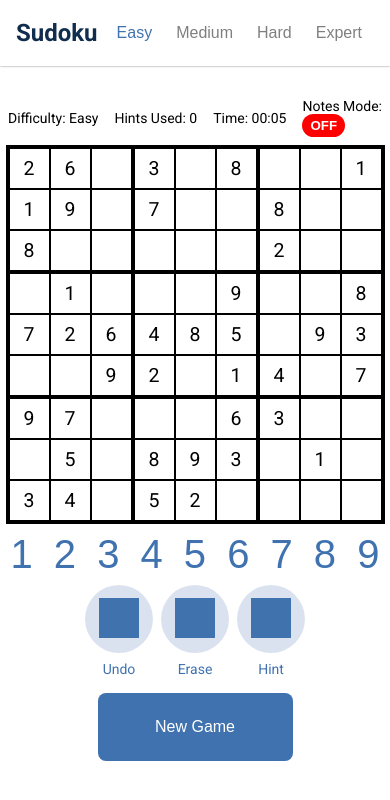
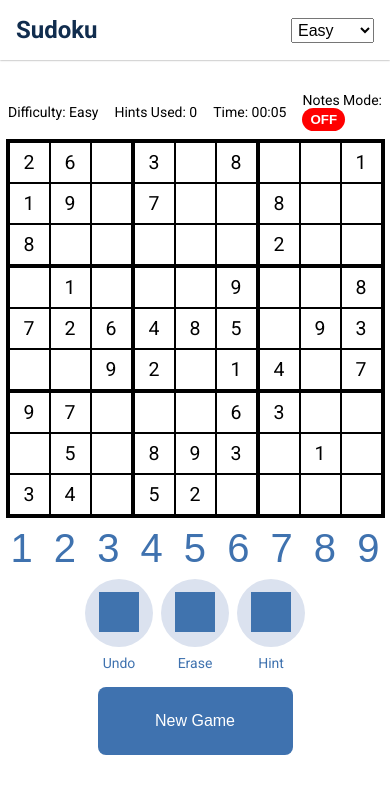
Before and after one commit to SamLeB1/sudoku, a React (Vite) app: page / in a window 390 px wide. Shown: the top 800 px of the page. Built offline with nearby package versions, Linux system fonts and the light colour scheme; grey boxes are pictures that could not be loaded.

Commit message:
added difficulty select for mobile

```diff
--- a/src/components/Header/Header.css
+++ b/src/components/Header/Header.css
@@ -22,6 +22,10 @@ header .btn-difficulty:hover {
 header .difficulty {
   display: flex;
 }
+header .difficulty-select {
+  font-size: 1rem;
+  padding: 0.125rem;
+}
 header .logo {
   color: #112d4e;
   font-size: 1.5rem;
--- a/src/components/Header/Header.tsx
+++ b/src/components/Header/Header.tsx
@@ -1,11 +1,22 @@
+import { useEffect, useState } from "react";
 import useAppContext from "../../hooks/useAppContext.tsx";
 import useNewGame from "../../hooks/useNewGame.tsx";
 import "./Header.css";
 
 export default function Header() {
+  const [screenWidth, setScreenWidth] = useState(window.innerWidth);
   const { stateApp } = useAppContext();
   const newGame = useNewGame();
 
+  useEffect(() => {
+    window.addEventListener("resize", () => setScreenWidth(window.innerWidth));
+    return () =>
+      window.removeEventListener("resize", () =>
+        setScreenWidth(window.innerWidth)
+      );
+  }, []);
+
+  if (screenWidth > 420)
     return (
       <header>
         <div className="logo">Sudoku</div>
@@ -53,4 +64,23 @@ export default function Header() {
         </div>
       </header>
     );
+  else
+    return (
+      <header>
+        <div className="logo">Sudoku</div>
+        <select
+          className="difficulty-select"
+          id="difficulty-select"
+          defaultValue={stateApp.difficulty}
+          onChange={(e) =>
+            newGame(e.target.value as "Easy" | "Medium" | "Hard" | "Expert")
           }
+        >
+          <option value="Easy">Easy</option>
+          <option value="Medium">Medium</option>
+          <option value="Hard">Hard</option>
+          <option value="Expert">Expert</option>
+        </select>
+      </header>
+    );
+}
```
Lines whose indentation alone changed are shown as unchanged.
